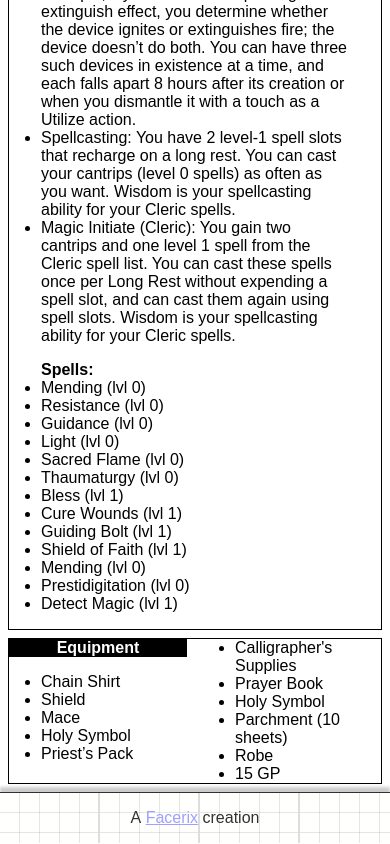
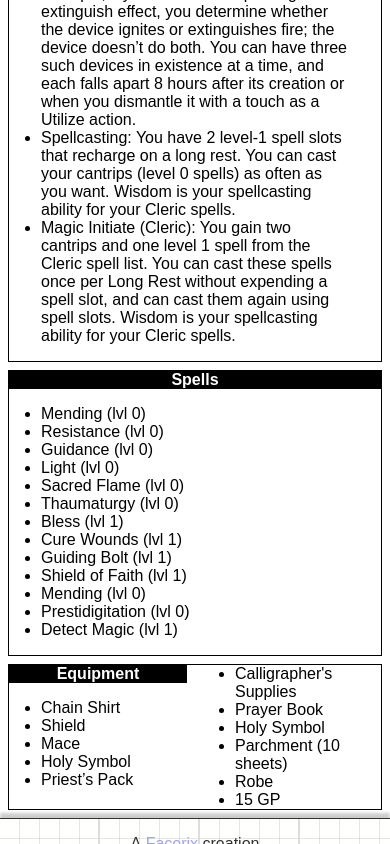
Before and after one commit to facerix/1shotpc, a website with bundled scripts: page index.html in a window 390 px wide. Shown: the part 1156-2000 px from the top of the page. Built offline with nearby package versions, Linux system fonts and the light colour scheme.

Commit message:
Better responsive styles, break out spells

```diff
--- a/index.js
+++ b/index.js
@@ -1565,8 +1565,9 @@ const CharacterSheet = (PC) => {
       </tbody>
     </table>
   </div>
+  <div class="flex" id="features-and-spells">
     <div class="features">
-    <h4>Special abilities, class features, &amp; spells</h4>
+      <h4>Special abilities &amp; class features</h4>
       <ul>
         ${specialSkills.map(skill => `<li>${skill} (${ABILITY_MOD_FOR_SKILL[skill]}, ${statModStr(getSkillBonus(skill, PC.bonuses, PC.proficiencies))} total)</li>`)}
         ${PC.features.map(feature => {
@@ -1576,10 +1577,14 @@ const CharacterSheet = (PC) => {
           return `<li>${feature}</li>`;
         })}
       </ul>
+    </div>
     ${PC.spells?.length > 0 && jsx`
-      <ul><strong>Spells:</strong>
+      <div class="spells">
+        <h4>Spells</h4>
+        <ul>
           ${PC.spells.map(spell => `<li>${spell}</li>`)}
         </ul>
+      </div>
     `}
   </div>
   <div class="equipment">
--- a/styles.css
+++ b/styles.css
@@ -208,7 +208,8 @@ table {
 
 .attacks,
 .features,
-.equipment {
+.equipment,
+.spells {
   border: 1px solid black;
 
   table {
@@ -235,15 +236,26 @@ table {
 }
 .features {
   columns: 2;
+  flex: 1;
 }
 .equipment {
   columns: 5;
+}
+.spells {
+  flex-basis: 25%;
+}
+#features-and-spells {
+  gap: 0.5em;
 }
 
 /* responsive styles */
 @media (max-width: 750px) {
   .features {
     columns: 1;
+    flex: 1 1 auto;
+  }
+  .spells {
+    flex: 1 1 auto;
   }
   .equipment {
     columns: 2;
@@ -258,7 +270,16 @@ table {
   }
 }
 
-@media (min-width: 751px) and (max-width: 1200px) {
+@media (min-width: 751px) and (max-width: 900px) {
+  .features {
+    flex: 1 1 auto;
+  }
+  .spells {
+    flex: 1 1 auto;
+  }
+}
+
+@media (min-width: 901px) and (max-width: 1200px) {
   .equipment {
     columns: 4;
   }
```
Lines whose indentation alone changed are shown as unchanged.
